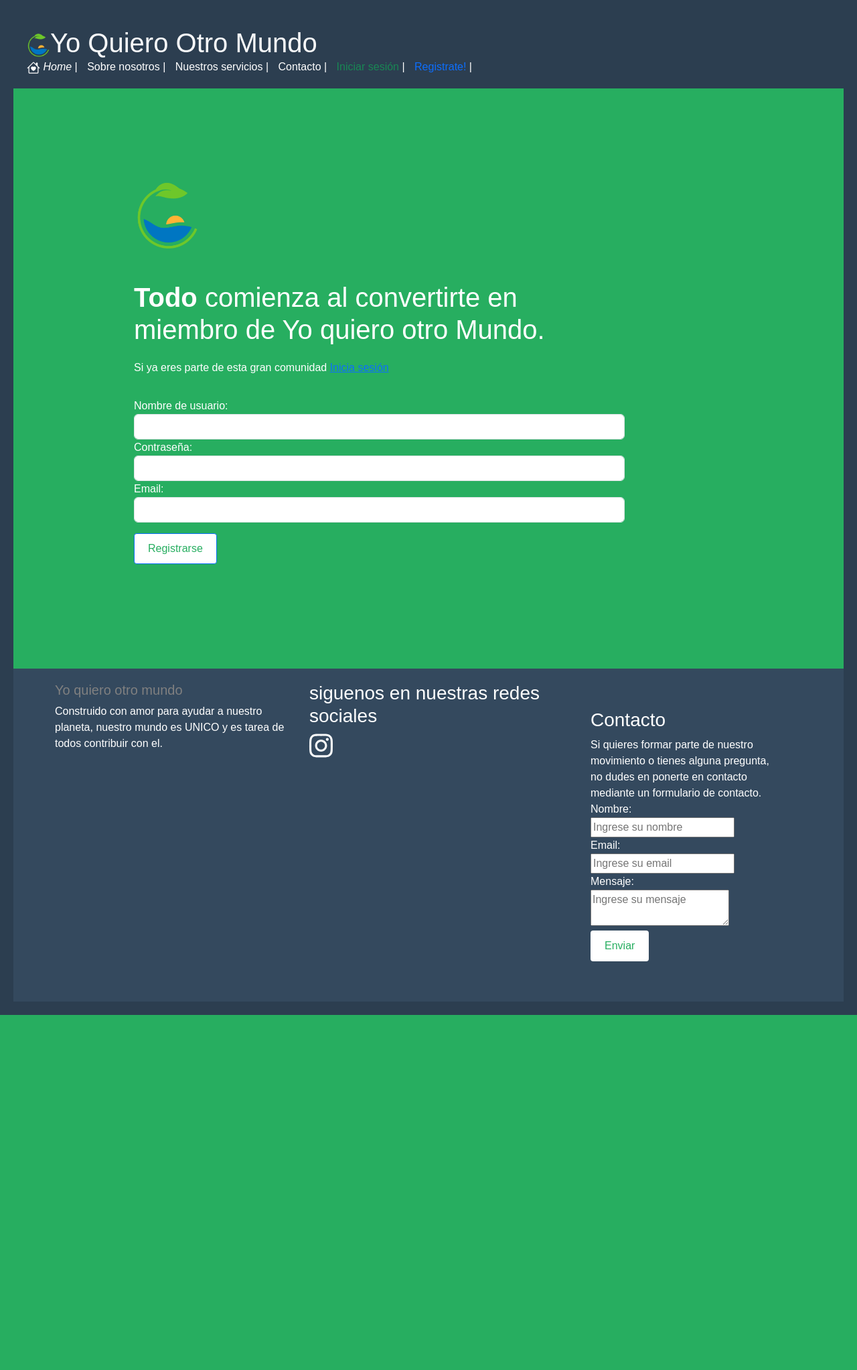
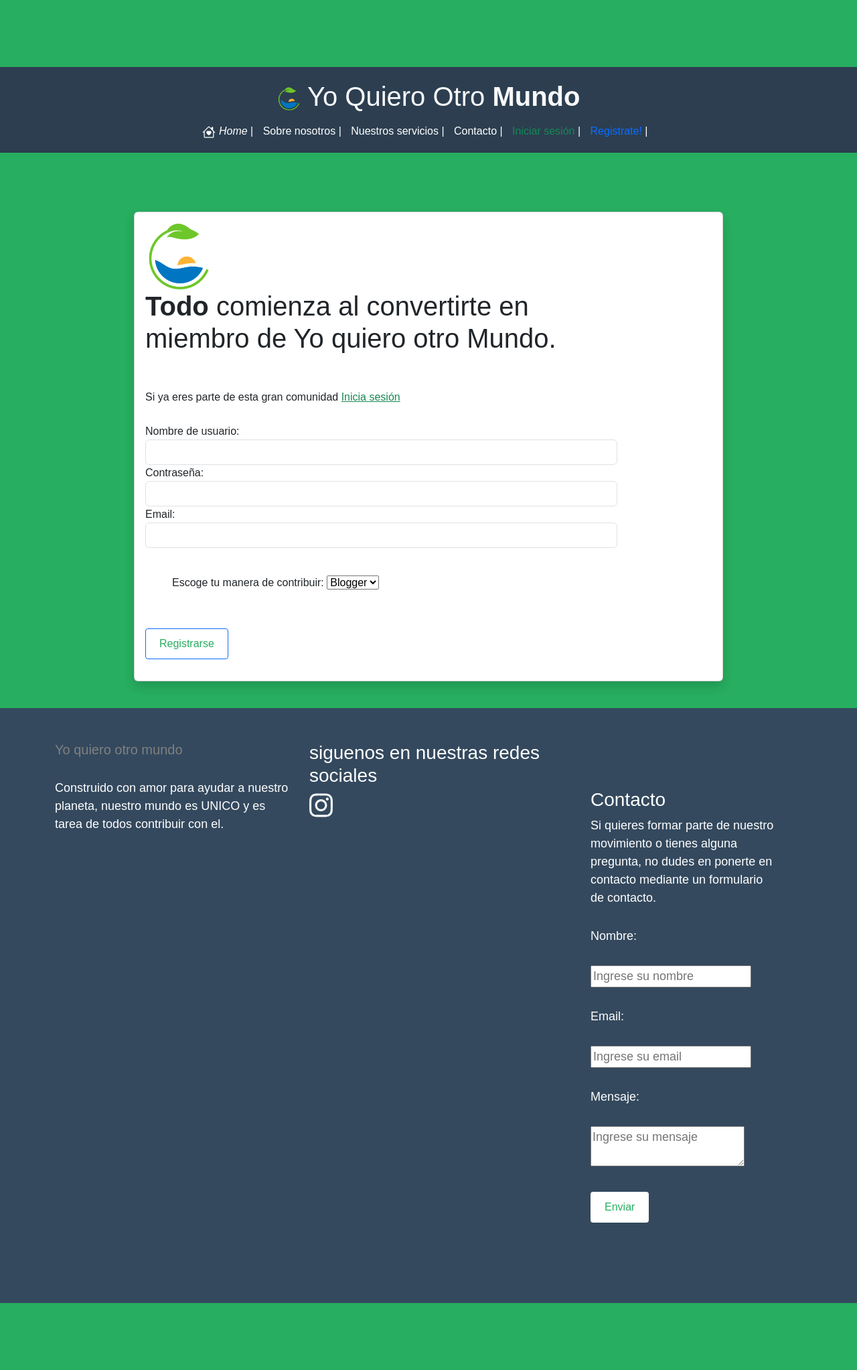
Before and after one commit to PlueciToT/Sprint_Individual_m6, a Django app: page /register/ in a window 1280 px wide. Shown: the whole page at 67% size. Before the commit the page ends 1515 px from the top, so only its background shows below. Run offline with Django 4.2, Linux system fonts and the light colour scheme; some libraries are stand-ins or nearby versions.

Commit message:
Ultima actualizacion

```diff
--- a/Sprint6/quiero_otro_mundo/static/style.css
+++ b/Sprint6/quiero_otro_mundo/static/style.css
@@ -42,7 +42,8 @@ body {
   /* Estilos del contenido principal */
   #hero {
     background-color: #27ae60;
-    padding: 100px;
+    padding-top: 100px;
+    padding-bottom: 100px;
     color: #fff;
     text-align: center;
   }
--- a/Sprint6/quiero_otro_mundo/templates/base.html
+++ b/Sprint6/quiero_otro_mundo/templates/base.html
@@ -11,35 +11,56 @@
         integrity="sha384-9ndCyUaIbzAi2FUVXJi0CjmCapSmO7SnpJef0486qhLnuZ2cdeRhO02iuK6FUUVM" crossorigin="anonymous">
     <link rel="stylesheet" href="https://cdnjs.cloudflare.com/ajax/libs/font-awesome/5.15.3/css/all.min.css" />
     <link href="{% static  'style.css' %}" rel="stylesheet">
-    <title>Yo Quiero Otro Mundo</title>
+    <title>{% block titulo %}Yo Quiero Otro Mundo - Juntos por el Planeta{% endblock %}</title>
 </head>
 
 <body>
-    <header>
+    <section id="hero">
         <header>
-            <h1><a class="link-light" href="{% url 'index' %}" style="text-decoration: none;"><img
-                        src="{% static 'images/YQOM_Logo.png' %}" alt="Logo" width="35px">Yo Quiero Otro Mundo</h1></a>
+            <a class="link-light h1 fs-1" href="{% url 'index' %}" style="text-decoration: none;">
+                <img src="{% static 'images/YQOM_Logo.png' %}" alt="Logo" width="35px">
+                Yo Quiero Otro <span class="fw-bold">Mundo</span>
+            </a>
             <nav>
-                <ul>
-                    <li><a href="{% url 'index' %}"><i class="bi bi-house-heart"><svg xmlns="http://www.w3.org/2000/svg"
-                                    width="20" height="20" fill="currentColor" class="bi bi-house-heart"
-                                    viewBox="0 0 16 16">
+                <ul class="mt-3">
+                    <li>
+                        <a href="{% url 'index' %}">
+                            <i class="bi bi-house-heart"><svg xmlns="http://www.w3.org/2000/svg" width="20" height="20"
+                                    fill="currentColor" class="bi bi-house-heart" viewBox="0 0 16 16">
                                     <path d="M8 6.982C9.664 5.309 13.825 8.236 8 12 2.175 8.236 6.336 5.309 8 6.982Z" />
                                     <path
                                         d="M8.707 1.5a1 1 0 0 0-1.414 0L.646 8.146a.5.5 0 0 0 .708.707L2 8.207V13.5A1.5 1.5 0 0 0 3.5 15h9a1.5 1.5 0 0 0 1.5-1.5V8.207l.646.646a.5.5 0 0 0 .708-.707L13 5.793V2.5a.5.5 0 0 0-.5-.5h-1a.5.5 0 0 0-.5.5v1.293L8.707 1.5ZM13 7.207V13.5a.5.5 0 0 1-.5.5h-9a.5.5 0 0 1-.5-.5V7.207l5-5 5 5Z" />
-                                </svg> Home </i></a> | </li>
-                    <li><a href="#about">Sobre nosotros </a> | </li>
-                    <li><a href="#services">Nuestros servicios </a> | </li>
-                    <li><a href="#contact">Contacto </a> | </li>
+                                </svg>
+                                Home
+                            </i>
+                        </a> |
+                    </li>
+                    <li>
+                        <a href="#about">Sobre nosotros </a> |
+                    </li>
+                    <li>
+                        <a href="#services">Nuestros servicios </a> |
+                    </li>
+                    <li>
+                        <a href="#contact">Contacto </a> |
+                    </li>
                     {% if user.is_superuser %}
-                    <li><a href="{% url 'userlist' %}">Nuestros usuarios </a> | </li>
+                    <li>
+                        <a href="{% url 'userlist' %}">Nuestros usuarios </a> |
+                    </li>
                     {% endif %}
                     {% if not user.is_authenticated %}
-                    <li><a href="{% url 'login' %}" class="link-success">Iniciar sesión </a> | </li>
-                    <li><a href="{% url 'register' %}" class="link-primary">Registrate! </a> | </li>
+                    <li>
+                        <a href="{% url 'login' %}" class="link-success">Iniciar sesión </a> |
+                    </li>
+                    <li>
+                        <a href="{% url 'register' %}" class="link-primary">Registrate! </a> |
+                    </li>
                     {% endif %}
                     {% if user.is_authenticated %}
-                    <li><a href="{% url 'logout' %}" class="link-danger">Cerrar sesión</a></li>
+                    <li>
+                        <a href="{% url 'logout' %}" class="link-danger">Cerrar sesión</a>
+                    </li>
                     {% endif %}
                 </ul>
             </nav>
@@ -56,11 +77,15 @@
             <div class="container-xl">
                 <div class="row align-items-start">
                     <div class="col-4 text-start">
-                        <h5><a style="text-decoration: none; color: grey;"
-                                href="https://www.youtube.com/watch?v=dr1Dzw-bkIw">Yo quiero otro mundo</a></h5>
+                        <a class="h5 fs-5" style="text-decoration: none; color: grey;"
+                            href="https://www.youtube.com/watch?v=dr1Dzw-bkIw">
+                            Yo quiero otro mundo
+                        </a>
                         </p>
-                        <p>Construido con amor para ayudar a nuestro planeta, nuestro mundo es UNICO y es tarea de todos
-                            contribuir con el.</p>
+                        <p>
+                            Construido con amor para ayudar a nuestro planeta, nuestro mundo es UNICO y
+                            es tarea de todos contribuir con el.
+                        </p>
                     </div>
                     <div class="col-4 text-start">
                         <h3>siguenos en nuestras redes sociales</h3>
@@ -72,7 +97,8 @@
                         <section id="contact">
                             <div class="container">
                                 <h3>Contacto</h3>
-                                <p>Si quieres formar parte de nuestro movimiento o tienes alguna pregunta, no dudes en
+                                <p>Si quieres formar parte de nuestro movimiento o tienes alguna pregunta, no dudes
+                                    en
                                     ponerte en contacto mediante un formulario de contacto.</p>
                                 <form>
                                     <p>Nombre:</p>
@@ -92,7 +118,7 @@
             </p>
         </footer>
         <script src="https://cdnjs.cloudflare.com/ajax/libs/font-awesome/5.15.3/js/all.min.js"></script>
-
+    </section>
 </body>
 <!-- Scripts de Bootstrap -->
 <script src="https://code.jquery.com/jquery-3.5.1.slim.min.js"></script>
--- a/Sprint6/quiero_otro_mundo/templates/register.html
+++ b/Sprint6/quiero_otro_mundo/templates/register.html
@@ -1,29 +1,18 @@
 {% extends "base.html" %}
 {% load static %}
-<!DOCTYPE html>
-<html lang="es">
-
-<head>
-    <link rel="icon" href="/favicon.ico" type="image/x-icon">
-    <meta charset="UTF-8">
-    <meta http-equiv="X-UA-Compatible" content="IE=edge">
-    <meta name="viewport" content="width=device-width, initial-scale=1.0">
-    <title>Yo Quiero otro mundo</title>
-    <link rel="stylesheet" href="https://stackpath.bootstrapcdn.com/bootstrap/4.5.2/css/bootstrap.min.css">
-    <link href="{% static  'style.css' %}" rel="stylesheet">
-</head>
-
-<body>
-    {% block content %}
-    <section id="hero">
-        <div class="container text-start">
-                <img src="{% static 'images/YQOM_Logo.png'%}" alt="YQOM_Logo" width="100px">
-            <div class="row mt-5">
-                <div class="col">
-                    <p class="h1 fs-1 col-9"><span class="fw-bold">Todo</span> comienza al convertirte en miembro de Yo quiero otro Mundo.
-                        <br>
-                        <span class="fs-6 h6">Si ya eres parte de esta gran comunidad <a href="{% url 'login' %}" class="link-primary">Inicia sesión</a></>
-                    </p>
+{% block titulo %} Yo Quiero Otro Mundo - Registrate para cambiar el planeta {% endblock %}
+{% block content %}
+<div class="container text-start">
+    <div class="row mt-5">
+        <div class="col">
+            <div class="card bg-white shadow">
+                <div class="card-body">
+                    <img src="{% static 'images/YQOM_Logo.png'%}" alt="YQOM_Logo" width="100px">
+                    <p class="h1 fs-1 col-9"><span class="fw-bold">Todo</span> comienza al convertirte en miembro de Yo
+                        quiero otro Mundo.</p>
+                    <br>
+                    <p class="fs-6 h6">Si ya eres parte de esta gran comunidad <a href="{% url 'login' %}"
+                            class="link-success">Inicia sesión</a></p>
                     <div class="col-10">
                         <form method="post">
                             {% csrf_token %}
@@ -39,6 +28,17 @@
                                 <label for="email">Email:</label>
                                 <input type="email" class="form-control" id="email" name="email" required>
                             </div>
+                            <div class="container">
+                                <label for="group">Escoge tu manera de contribuir: </label>
+                                <select name="Grupos" id="group">
+                                    <option value="1">
+                                        Blogger
+                                    </option>
+                                    <option value="2">
+                                        Lector
+                                    </option>
+                                </select>
+                            </div>
                             <div class="form-group">
                                 <p class="my-3"><button type="submit" class="btn btn-primary">Registrarse</button></p>
                             </div>
@@ -46,11 +46,8 @@
                     </div>
                 </div>
             </div>
-    </section>
-    {% endblock%}
-    <!-- Scripts de Bootstrap -->
-    <script src="https://code.jquery.com/jquery-3.5.1.slim.min.js"></script>
-    <script src="https://stackpath.bootstrapcdn.com/bootstrap/4.5.2/js/bootstrap.min.js"></script>
-</body>
+        </div>
+    </div>
+</div>
 
-</html>
+{% endblock%}
--- a/Sprint6/quiero_otro_mundo/views.py
+++ b/Sprint6/quiero_otro_mundo/views.py
@@ -10,7 +10,7 @@ def index(request):
     return render(request, 'index.html')
 
 def is_admin(user):
-    return user.is_superuser
+    return user.is_staff
 
 @user_passes_test(is_admin)
 def userlist(request):
```
Also changed, not shown: Sprint6/quiero_otro_mundo/templates/index.html (+16 -29 lines), Sprint6/quiero_otro_mundo/templates/login.html (+2 -24 lines), Sprint6/quiero_otro_mundo/templates/users.html (+1 -21 lines), Sprint6/quiero_otro_mundo/templates/welcome.html (+16 -27 lines), Sprint6/db.sqlite3, Sprint6/quiero_otro_mundo/favicon.ico (renamed from Sprint6/favicon.ico).
